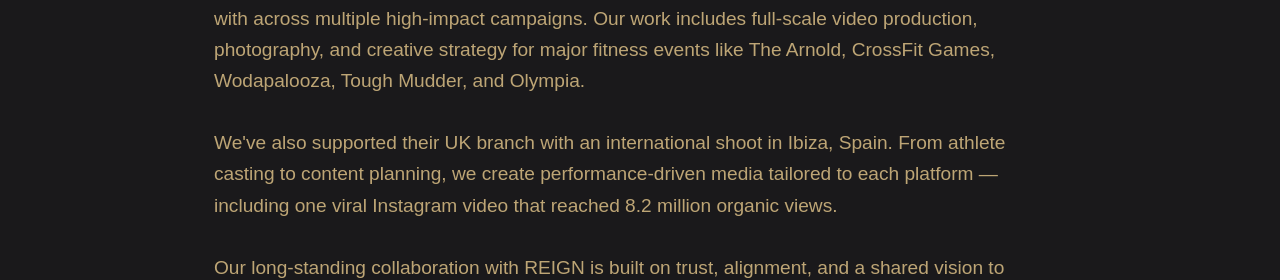
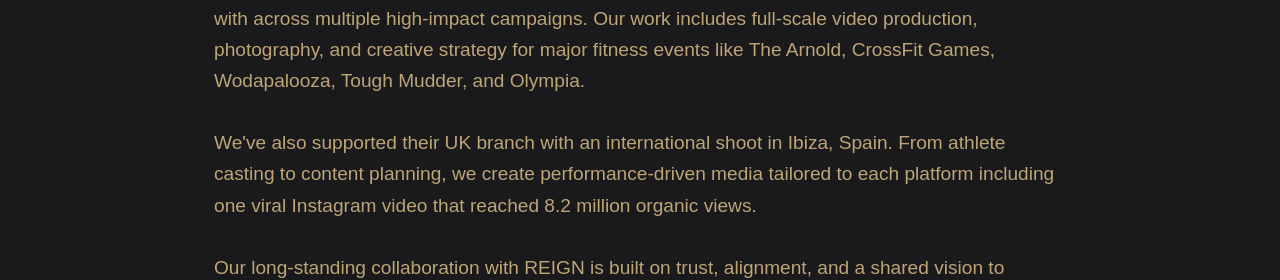
Before and after one commit to lighthousemediateam/lhmsite, a Next.js app: page /work/reign in a window 1280 px wide. Shown: the part 1103-1383 px from the top of the page. Built offline with nearby package versions, Linux system fonts and the light colour scheme; a web font is replaced by a local one.

Commit message:
addeed fixes

```diff
--- a/app/work/reign/page.tsx
+++ b/app/work/reign/page.tsx
@@ -34,7 +34,7 @@
         </p>
         <br />
         <p>
-          We've also supported their UK branch with an international shoot in Ibiza, Spain. From athlete casting to content planning, we create performance-driven media tailored to each platform — including one viral Instagram video that reached 8.2 million organic views.
+          We've also supported their UK branch with an international shoot in Ibiza, Spain. From athlete casting to content planning, we create performance-driven media tailored to each platform including one viral Instagram video that reached 8.2 million organic views.
         </p>
         <br />
         <p>
--- a/components/AboutProcess.tsx
+++ b/components/AboutProcess.tsx
@@ -42,7 +42,7 @@
           </div>
           <div className="text-white text-xl leading-relaxed max-w-[600px] sm:text-[1.1rem] sm:max-w-full">
             We’re in this together. Lighthouse was founded on relationships, and we keep that spirit alive by building genuine connections with our team, our clients, and our city. When you work with us, you're not just hiring a media company, you’re joining a family.
-.
+
           </div>
         </div>
       </div>
--- a/components/TeamSpotlight.tsx
+++ b/components/TeamSpotlight.tsx
@@ -121,8 +121,15 @@
               </div>
             </div>
 
-            {/* Mobile swipe carousel + dots (dots are INSIDE this wrapper) */}
+            {/* Mobile: name/title ABOVE image + dots BELOW image */}
             <div className="md:hidden w-full">
+              {/* name/title above image */}
+              <div className="text-center mb-3">
+                <h3 className="text-3xl font-bold uppercase text-white">{active.name}</h3>
+                <p className="text-base text-white/90">{active.role}</p>
+              </div>
+
+              {/* image */}
               <AnimatePresence mode="popLayout" initial={false}>
                 <motion.article
                   key={active.name}
@@ -150,20 +157,12 @@
                 </motion.article>
               </AnimatePresence>
 
-              {/* ✅ Mobile dots sit directly under the image */}
+              {/* dots under image */}
               <div className="flex justify-center mt-4">
                 <Dots current={index} total={count} onDot={setTo} />
               </div>
             </div>
           </div>
-
-          {/* Mobile info (centered) */}
-          <aside className="md:hidden relative z-20">
-            <div className="space-y-2 text-center">
-              <h3 className="text-3xl font-bold uppercase text-white">{active.name}</h3>
-              <p className="text-base text-white/90">{active.role}</p>
-            </div>
-          </aside>
         </div>
 
         {/* Desktop dots (centered under carousel) */}
```
